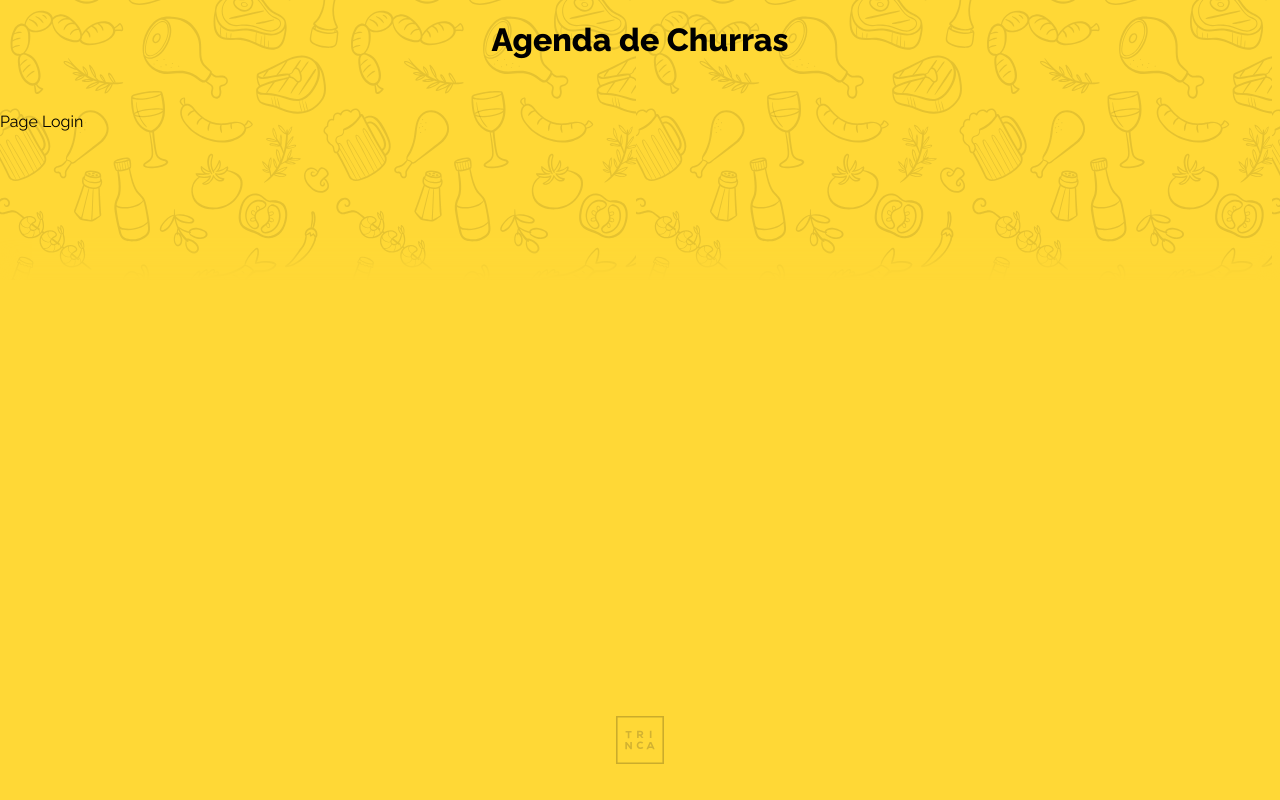
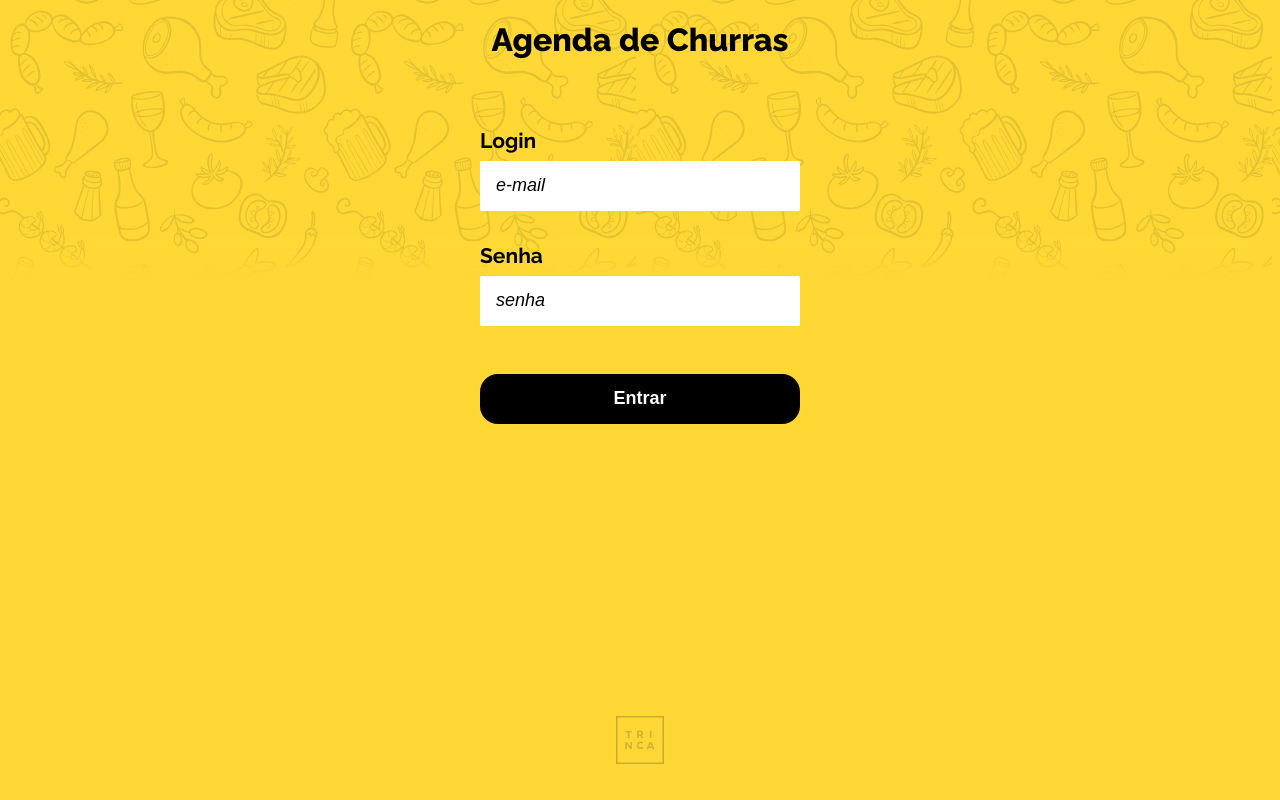
Before and after one commit to fcampara/trinca-churras, a Next.js app: page /login in a window 1280 px wide. Built offline with nearby package versions, Linux system fonts and the light colour scheme.

Commit message:
feat(login): finalize login flow

```diff
--- /dev/null
+++ b/src/app/components/Button/Button.tsx
@@ -0,0 +1,10 @@
+import { FC } from "react"
+import { ButtonProps } from "@/app/components/Button/button.types"
+import styles from "@/app/components/Button/button.module.scss"
+
+const Button: FC<ButtonProps> = (props) => {
+  const { type = "button", ...restProps } = props;
+  return <button className={styles["tri-button"]} type={type} {...restProps} />;
+}
+
+export default Button
--- /dev/null
+++ b/src/app/components/Button/button.module.scss
@@ -0,0 +1,15 @@
+@import "@/styles/variable.module.scss";
+
+.tri-button {
+  border-radius: 18px;
+  height: 50px;
+  background-color: $black-color;
+  padding: 8px;
+  color: $white-color;
+  font-weight: 700;
+  font-size: 18px;
+  width: clamp(0px, 320px, 100%);
+  min-width: 0px;
+  border: none;
+  cursor: pointer;
+}
--- /dev/null
+++ b/src/app/components/Button/button.types.ts
@@ -0,0 +1,3 @@
+import { ButtonHTMLAttributes } from "react";
+
+export interface ButtonProps extends ButtonHTMLAttributes<HTMLButtonElement> {}
--- /dev/null
+++ b/src/app/components/Button/index.ts
@@ -0,0 +1 @@
+export { default } from '@/app/components/Button/Button'
--- a/src/app/components/Input/input.module.scss
+++ b/src/app/components/Input/input.module.scss
@@ -7,7 +7,8 @@
   background-color:$white-color;
   border: none;
   outline: none;
-  padding: 8px;
+  padding-block: 8px;
+  padding-inline: 16px;
   font-size: 18px;
   &::placeholder {
     color: $black-color;
@@ -23,7 +24,7 @@
   text-transform: capitalize;
   display: flex;
   flex-direction: column;
-  gap: 16px;
+  gap: 8px;
   color: $black-color;
   width: clamp(0px, 320px, 100%);
   min-width: 0px;
--- a/src/app/layout.module.scss
+++ b/src/app/layout.module.scss
@@ -35,9 +35,12 @@
     }
 
     & > main {
-      width: 100%;
+      width: min(100%, 1284px);
+      margin-inline: auto;
       height: 100%;
       grid-area: main;
+      padding: 16px;
+      box-sizing: border-box;
     }
 
     & > footer {
--- /dev/null
+++ b/src/app/login/actions.ts
@@ -0,0 +1,9 @@
+'use server'
+
+import { redirect } from 'next/navigation'
+
+const submit = () => {
+  redirect('/agenda')
+}
+
+export default submit
--- /dev/null
+++ b/src/app/login/login.module.scss
@@ -0,0 +1,10 @@
+.login__form {
+  display: flex;
+  flex-direction: column;
+  align-items: center;
+  gap: 32px;
+
+  & > button {
+    margin-top: 16px;
+  }
+}
--- a/src/app/login/page.tsx
+++ b/src/app/login/page.tsx
@@ -1,5 +1,18 @@
+"use client";
+
+import Input from "@/app/components/Input";
+import styles from "@/app/login/login.module.scss";
+import Button from "../components/Button";
+import submit from "@/app/login/actions";
+
 const PageLogin = () => {
-  return <div>Page Login</div>;
-}
+  return (
+    <form action={submit} className={styles["login__form"]}>
+      <Input label="login" placeholder="e-mail" />
+      <Input label="senha" type="password" placeholder="senha" />
+      <Button type="submit">Entrar</Button>
+    </form>
+  );
+};
 
-export default PageLogin
+export default PageLogin;
--- a/src/styles/variable.module.scss
+++ b/src/styles/variable.module.scss
@@ -1,5 +1,3 @@
 $primary-color: #FFD836;
-
-:export {
-  primaryColor: $primary-color;
-}
+$black-color: #000000;
+$white-color: white;
```
Also changed, not shown: src/app/agenda/page.tsx (added, +9 -0 lines).
